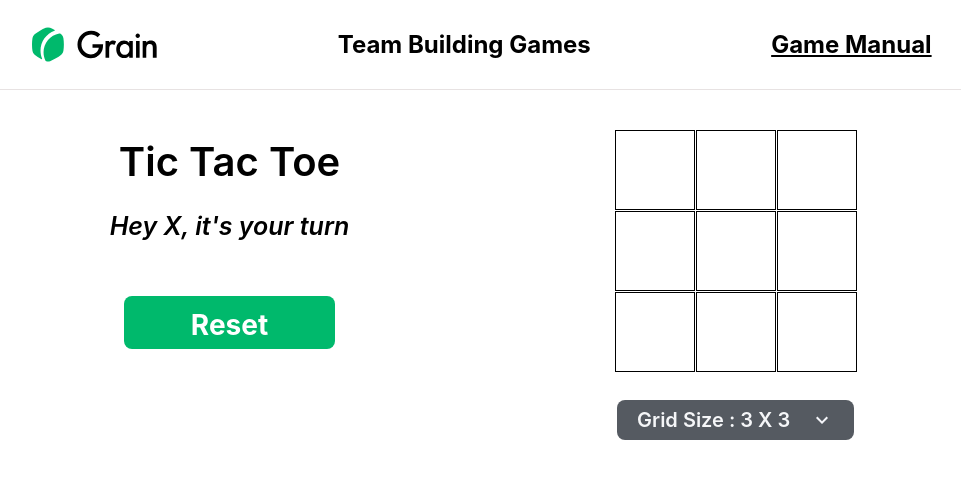
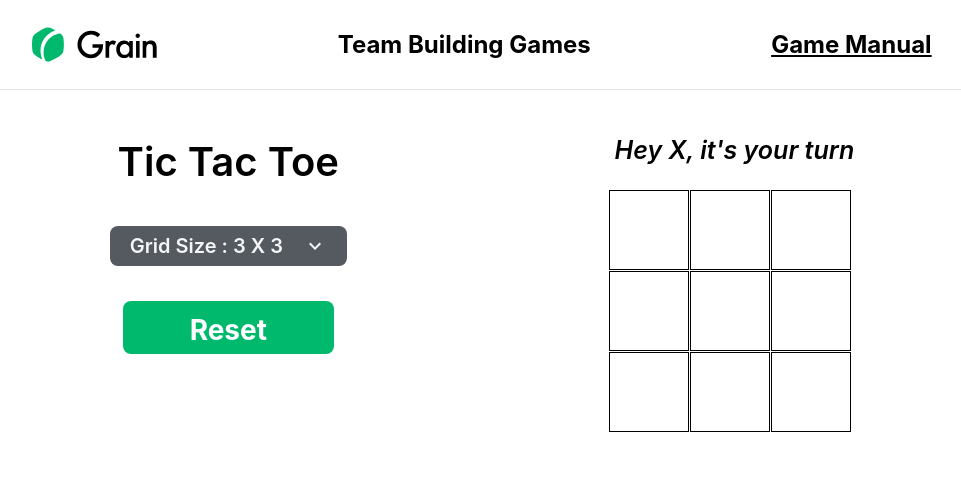
Before and after one commit to saranyavinjarapu/Tic-Tac-Toe, a React (Create React App) app: page / in a window 1280 px wide. Shown: the top 478 px of the page, without its empty margins (158-1119 px from the left). Built offline with nearby package versions, Linux system fonts and the light colour scheme.

Commit message:
repositioned grid size change combobox for better UI

```diff
--- a/src/components/ComboBox/ComboBox.module.css
+++ b/src/components/ComboBox/ComboBox.module.css
@@ -4,6 +4,7 @@
   justify-content: center;
   align-items: center;
   margin-top: 30px;
+  margin-bottom: 5px;
 }
 .selectBox .optionsContainer {
   background-color: #0d141fb3;
@@ -13,6 +14,7 @@
   border-radius: 8px;
   overflow: hidden;
   order: 1;
+  max-height: 0;
 }
 .selectBox .optionsContainerActive {
   background-color: #0d141fb3;
--- a/src/components/Game/Game.module.css
+++ b/src/components/Game/Game.module.css
@@ -14,20 +14,13 @@
   margin-bottom: 20px;
 }
 
-.gameGrid {
-  display: flex;
-  flex-direction: column;
-  justify-content: center;
-  align-items: center;
-}
-
 .gameContainer {
   display: grid;
   grid-gap: 1px;
   grid-template-columns: repeat(3, 1fr);
   width: 230px;
   height: 230px;
-  margin-top: 20px;
+  margin-top: 10px;
   justify-content: center;
 }
 
@@ -67,8 +60,7 @@
   background-color: #00b96c;
   width: 430px;
   padding: 10px;
-  margin: auto;
-  margin-bottom: 20px;
+  margin-top: 40px;
   color: #ffffff;
   font-style: italic;
   font-weight: bold;
--- a/src/components/Game/GameContainer.tsx
+++ b/src/components/Game/GameContainer.tsx
@@ -24,7 +24,7 @@ export const GameContainer: FC = () => {
   const [currentPlayer, setCurrentPlayer] = useState<"X" | "O">(
     Math.round(Math.random() * 1) === 1 ? "X" : "O"
   );
-  const gridSizeOptions = [3, 4, 5, 6];
+  const gridSizeOptions: number[] = [3, 4, 5, 6];
 
   const resetGame = (e: React.MouseEvent<HTMLButtonElement>) => {
     setGameSquares(Array(gridSize.gridSizeSquaresFill).fill(null));
@@ -65,11 +65,11 @@ export const GameContainer: FC = () => {
     <div className={styles.gameMain}>
       <div className={styles.gameInformation}>
         <h1>Tic Tac Toe</h1>
-        {!winner && (
-          <p className={styles.showPlayerTurn}>
-            Hey {currentPlayer}, it's your turn
-          </p>
-        )}
+        <ComboBox
+          comboOptions={gridSizeOptions}
+          comboName="Grid Size : 3 X 3"
+          onComboSelect={handleGridSizeSelect}
+        ></ComboBox>
         {winner && winner !== "BOTH" && (
           <>
             <p className={styles.gameWinner}>Congratulations {winner}</p>
@@ -96,7 +96,14 @@ export const GameContainer: FC = () => {
           Reset
         </button>
       </div>
+
       <div className={styles.gameGrid}>
+        {!winner && (
+          <p className={styles.showPlayerTurn}>
+            Hey {currentPlayer}, it's your turn
+          </p>
+        )}
+
         <div
           className={styles.gameContainer}
           style={{
@@ -116,11 +123,6 @@ export const GameContainer: FC = () => {
               );
             })}
         </div>
-        <ComboBox
-          comboOptions={gridSizeOptions}
-          comboName="Grid Size : 3 X 3"
-          onComboSelect={handleGridSizeSelect}
-        ></ComboBox>
       </div>
     </div>
   );
```
